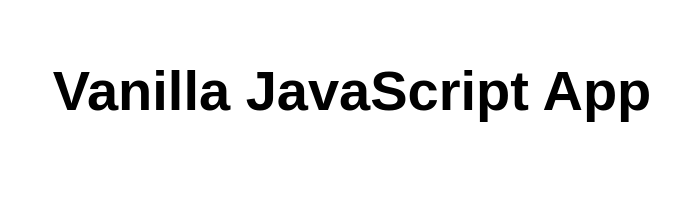
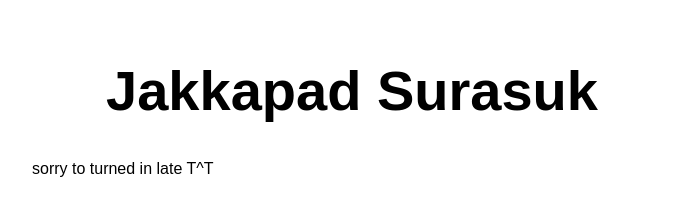
Before and after one commit to Lucirator/First-Static-Web-App, a website: page src/index.html in a window 1280 px wide. Shown: the whole page, without its empty margins (288-968 px from the left). Drawn offline with Linux system fonts and the light colour scheme.

Commit message:
Update index.html

```diff
--- a/src/index.html
+++ b/src/index.html
@@ -5,12 +5,13 @@
   <meta charset="UTF-8">
   <meta name="viewport" content="width=device-width, initial-scale=1.0">
   <link rel="stylesheet" href="styles.css">
-  <title>Vanilla JavaScript App</title>
+  <title>62010103</title>
 </head>
 
 <body>
   <main>
-    <h1>Vanilla JavaScript App</h1>
+    <h1>Jakkapad Surasuk</h1>
+    <p> sorry to turned in late T^T </p>
   </main>
 </body>
 
```
